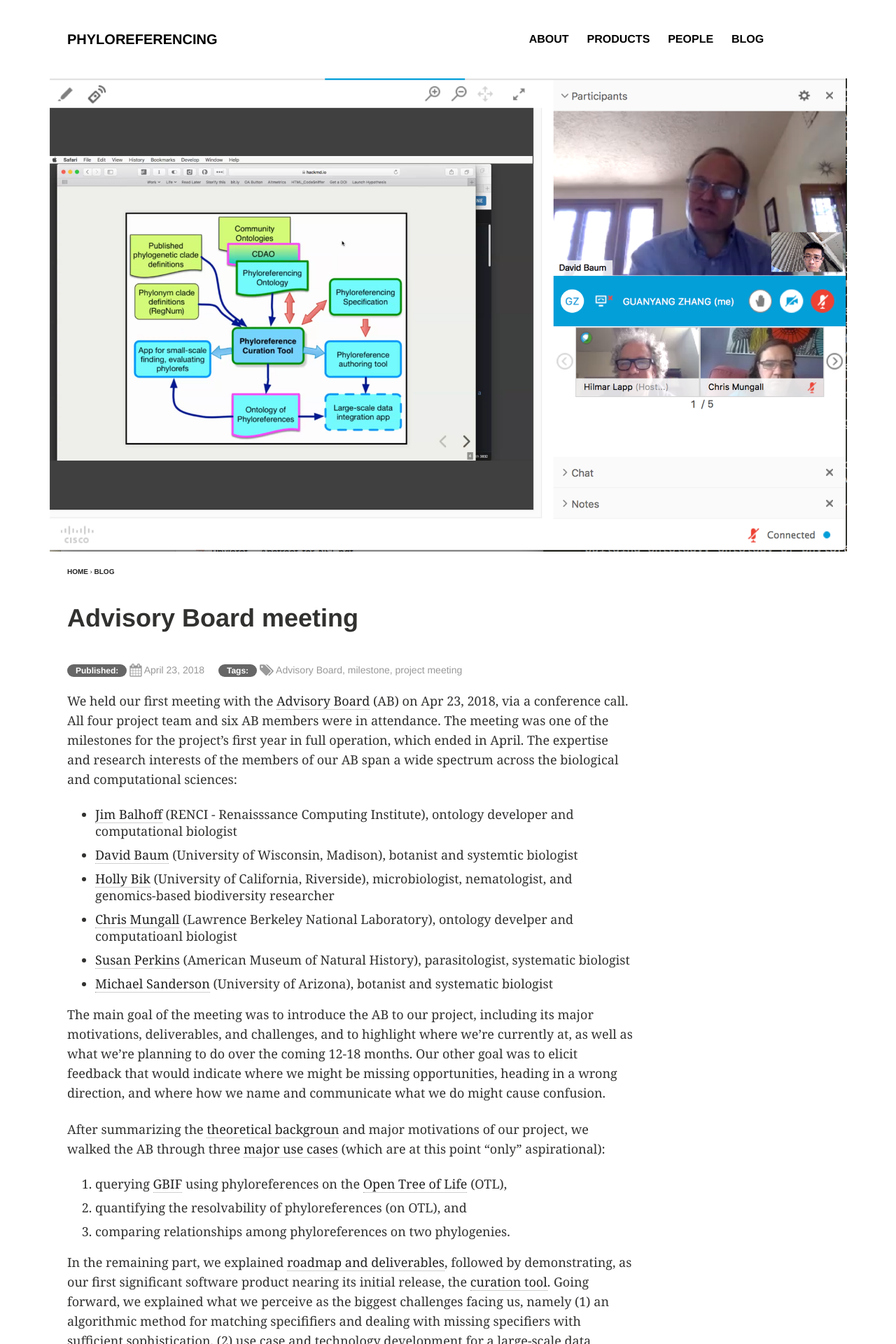
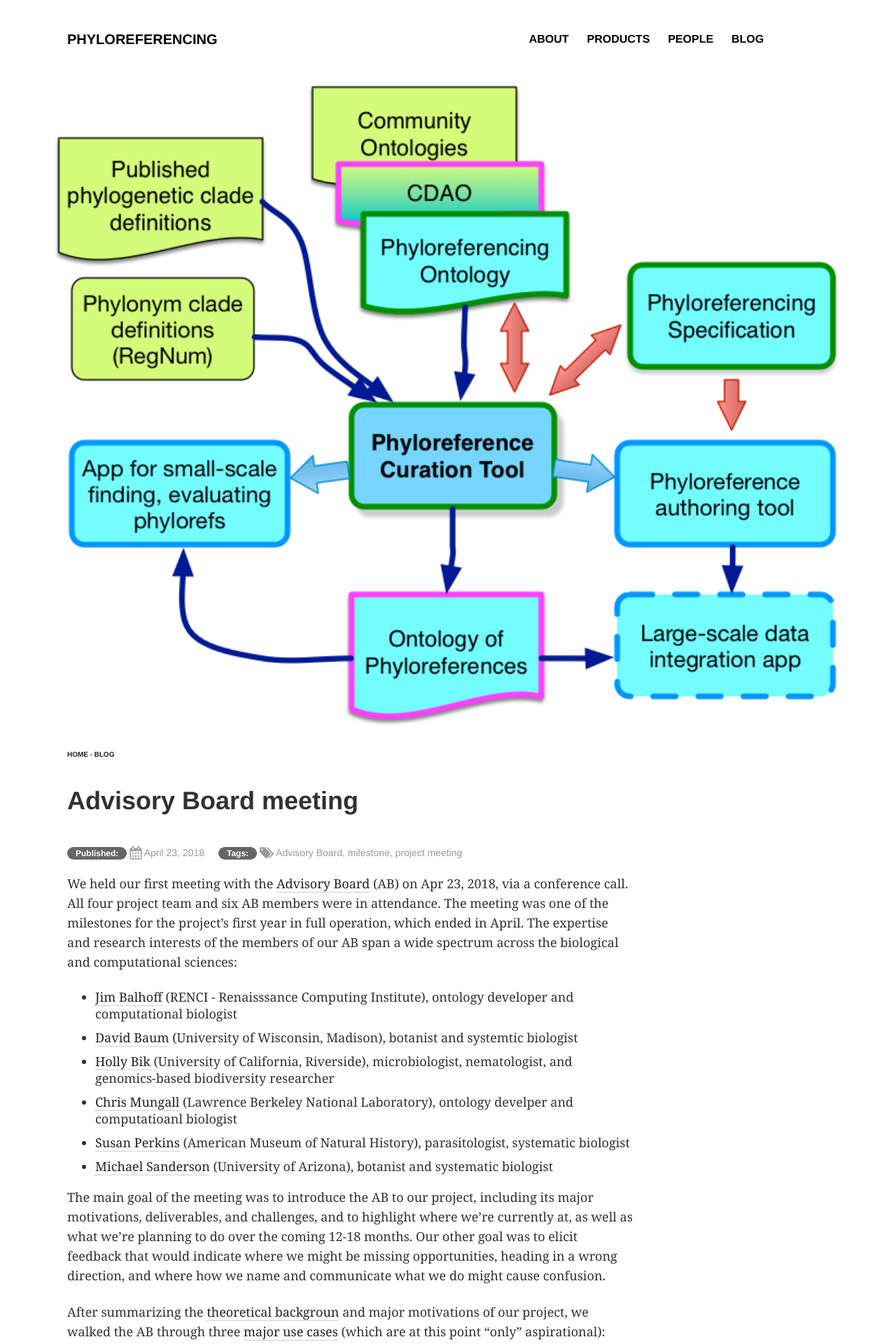
Before and after one commit to phyloref/phyloref.github.io, a Jekyll site: the page built from _posts/blog/2018-04-23-AB-meeting.md, in a window 1280 px wide. Shown: the top 1920 px of the page at 70% size. Built offline with Jekyll 4.4.1, drawn with Linux system fonts in a browser that asks for light colours; comment, search, counter and statistics services are not loaded.

Commit message:
changed cover image

```diff
--- a/_posts/blog/2018-04-23-AB-meeting.md
+++ b/_posts/blog/2018-04-23-AB-meeting.md
@@ -8,9 +8,9 @@ tags: ["Advisory Board", "milestone", "project meeting"]
 published: true
 comments: true
 image:
-  feature: ABmeeting/ABmeeting-Baum.png
-  teaser: ABmeeting/ABmeeting-Baum.png
-  thumb: ABmeeting/ABmeeting-Baum.png
+  feature: ABmeeting/roadmap.png
+  teaser: ABmeeting/roadmap.png
+  thumb: ABmeeting/roadmap.png
 ---
 
 We held our first meeting with the [Advisory Board] (AB) on Apr 23, 2018, via a conference call. All four project team and six AB members were in attendance. The meeting was one of the milestones for the project's first year in full operation, which ended in April. The expertise and research interests of the members of our AB span a wide spectrum across the biological and computational sciences:
```
